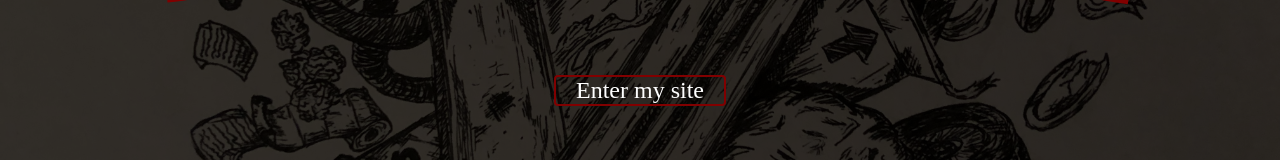
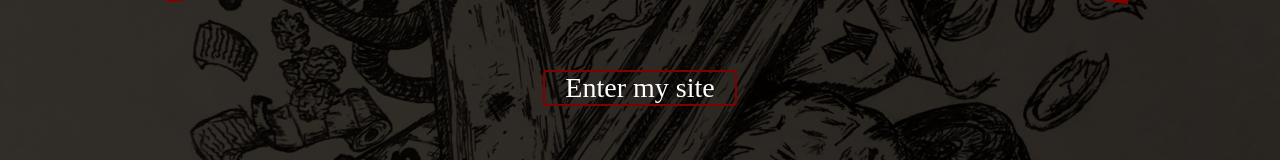
Before and after one commit to mjpool99/NHArt, a Vue app: page / in a window 1280 px wide. Shown: the part 454-614 px from the top of the page. Built offline with nearby package versions, Linux system fonts and the light colour scheme; a web font is replaced by a local one.

Commit message:
Fixed button size

```diff
--- a/src/views/Home.vue
+++ b/src/views/Home.vue
@@ -76,7 +76,7 @@ svg .text {
   border: 2px solid #810000;
   border-radius: 4px;
   opacity: 0;
-  animation: button .5s linear 4s forwards;
+  animation: button .5s linear 5.15s forwards;
 }
 
 @keyframes button {
@@ -109,7 +109,7 @@ svg .text {
   }
 
   .button a {
-    font-size: 1.5rem;
+    font-size: 1.75rem;
   }
 
   .button a:hover {
```
